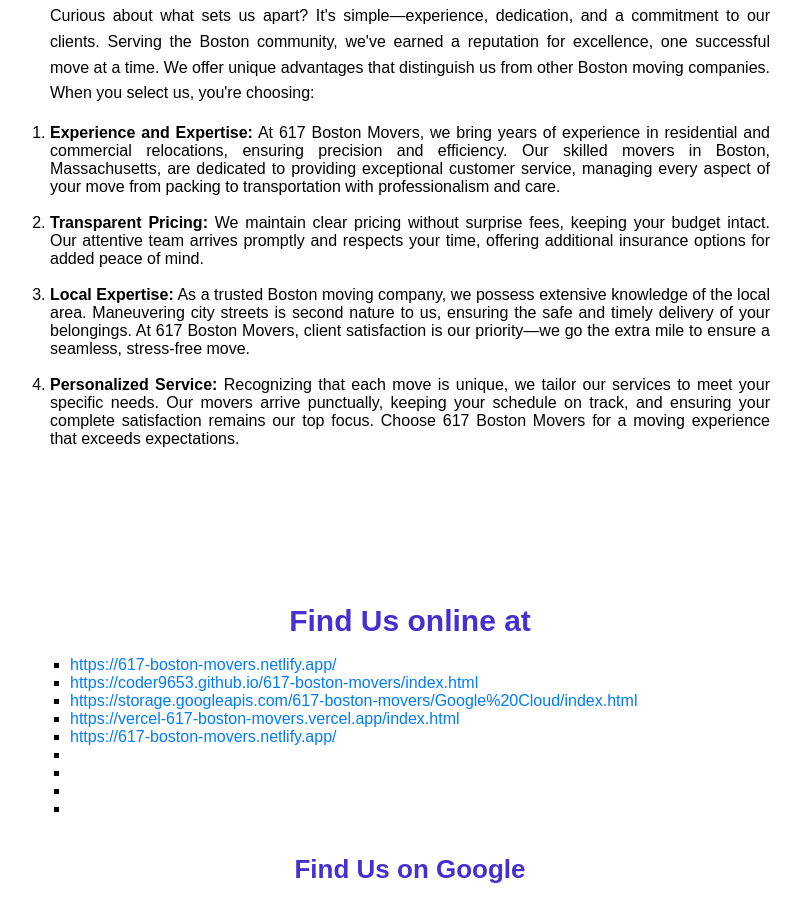
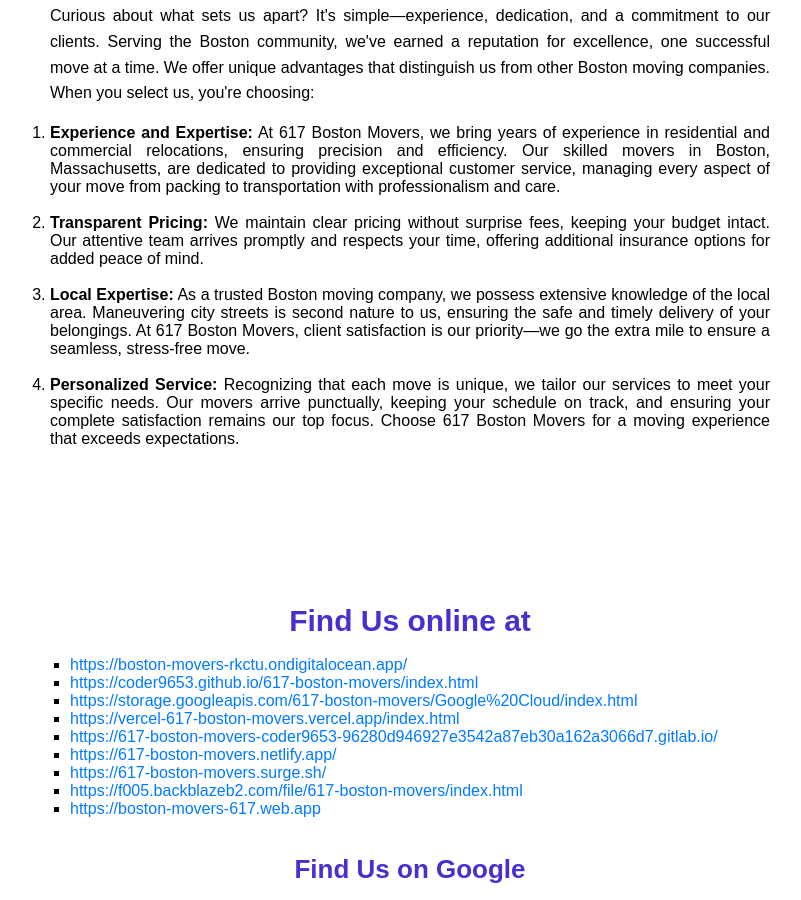
Before and after one commit to coder9653/cf-617-boston-movers, a plain HTML site: page index.html in a window 1280 px wide. Shown: the part 10932-11832 px from the top of the page, without its empty margins (230-1031 px from the left). Drawn offline with Linux system fonts and the light colour scheme.

Commit message:
Update index.html

```diff
--- a/index.html
+++ b/index.html
@@ -10,7 +10,7 @@
         crossorigin="anonymous" referrerpolicy="no-referrer" />
     <meta name="description"
         content="Discover 617 Boston Movers, a trusted moving company with 10+ years of experience, ensuring a stress-free relocation in Boston.">
-    <!-- <link rel="canonical" href="http://127.0.0.1:5500/Gitlab/index.html"> -->
+    <link rel="canonical" href="https://cf-617-boston-movers.pages.dev/">
     <style>
         html,
         body {
@@ -832,16 +832,14 @@
                     <br>
 
                 </div>
-
             </div>
             </div>
-
         </div>
         <div class="section">
             <h2 style="text-align: center; color: #4630D2; font-size: 30px;"> Find Us online at</h2><br>
             <ul style="list-style: square; text-align: justify; margin-left: 300px; text-decoration: none;">
 
-            <li><a href="https://617-boston-movers.netlify.app/" style="text-decoration: none; color: #007bff;">https://617-boston-movers.netlify.app/</a>
+                <li><a href="https://boston-movers-rkctu.ondigitalocean.app/" style="text-decoration: none; color: #007bff;">https://boston-movers-rkctu.ondigitalocean.app/</a>
                 </li>
                 <li><a href="https://coder9653.github.io/617-boston-movers/index.html" style="text-decoration: none; color: #007bff;">https://coder9653.github.io/617-boston-movers/index.html</a>
                 </li>
@@ -849,15 +847,15 @@
                 </li>
                 <li><a href="https://vercel-617-boston-movers.vercel.app/index.html" style="text-decoration: none; color: #007bff;">https://vercel-617-boston-movers.vercel.app/index.html</a>
                 </li>
+                <li><a href="https://617-boston-movers-coder9653-96280d946927e3542a87eb30a162a3066d7.gitlab.io/" style="text-decoration: none; color: #007bff;">https://617-boston-movers-coder9653-96280d946927e3542a87eb30a162a3066d7.gitlab.io/</a>
+                </li>
                 <li><a href="https://617-boston-movers.netlify.app/" style="text-decoration: none; color: #007bff;">https://617-boston-movers.netlify.app/</a>
                 </li>
-            <li><a href="" style="text-decoration: none; color: #007bff;"></a>
+                <li><a href="https://617-boston-movers.surge.sh/" style="text-decoration: none; color: #007bff;">https://617-boston-movers.surge.sh/</a>
                 </li>
-            <li><a href="" style="text-decoration: none; color: #007bff;"></a>
+                <li><a href="https://f005.backblazeb2.com/file/617-boston-movers/index.html" style="text-decoration: none; color: #007bff;">https://f005.backblazeb2.com/file/617-boston-movers/index.html</a>
                 </li>
-            <li><a href="" style="text-decoration: none; color: #007bff;"></a>
-            </li>
-            <li><a href="" style="text-decoration: none; color: #007bff;"></a>
+                <li><a href="https://boston-movers-617.web.app" style="text-decoration: none; color: #007bff;">https://boston-movers-617.web.app</a>
                 </li>
 
             </ul>
```
Lines whose indentation alone changed are shown as unchanged.
